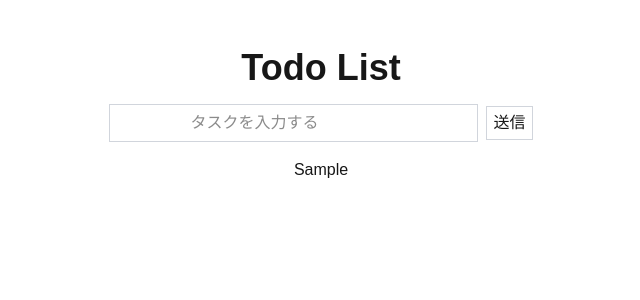
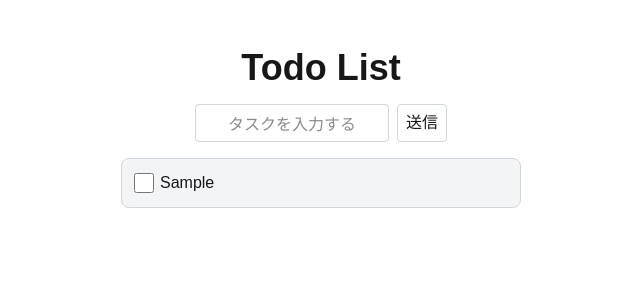
Before and after one commit to yuming-lin-Nuco/TodoList, a Next.js app: page / in a window 1280 px wide. Both pictures are taken after typing "Sample" into the empty fields and a click on the button "送信". Shown: the top 300 px of the page, without its empty margins (319-959 px from the left). Built offline with nearby package versions, Linux system fonts and the light colour scheme.

Commit message:
add: CSS設定

```diff
--- a/app/page.tsx
+++ b/app/page.tsx
@@ -1,31 +1,54 @@
-"use client";
+  "use client";
 
 import { addTodo } from "./actions";
 import { useActionState } from "react";
 
 function Title() {
-  return (
-    <h1 className="text-4xl font-bold mt-4 p-4 ">Todo List</h1>
-  )
-};
+  return <h1 className="text-4xl font-bold mt-4 p-4 ">Todo List</h1>;
+}
 
-function TodoInput({ formAction }: { formAction: (payload: FormData) => void }) {
+function TodoInput({
+  formAction,
+}: {
+  formAction: (payload: FormData) => void;
+}) {
   return (
     <form className="flex items-center gap-2" action={formAction}>
-      <input className="border border-gray-300 px-20 py-1.5" type="text" placeholder="タスクを入力する" name="task" />
-      <button className="border border-gray-300 px-1.5 py-1" type="submit">送信</button>
+      <input
+        className="border border-gray-300 px-8 py-1.5 rounded-sm [field-sizing:content] max-w-[500px]"
+        type="text"
+        placeholder="タスクを入力する"
+        name="task"
+      />
+      <button
+        className="border border-gray-300 px-2 py-1.5 rounded-sm active:scale-95"
+        type="submit"
+      >
+        送信
+      </button>
     </form>
-  )
+  );
 }
 
 function TaskList({ taskList }: { taskList: string[] }) {
   return (
     <ul className="mt-4">
       {taskList.map((task, index) => (
-        <li key={index}>{task}</li>
+        <li
+          className="flex items-center gap-1.5 border border-gray-300 p-3 rounded-lg mb-1 bg-gray-100 w-100"
+          key={index}
+        >
+          <input
+            type="checkbox"
+            className="form-checkbox h-5 w-5 text-blue-500 cursor-pointer"
+          />
+          <div className="break-all">
+            <p>{task}</p>
+          </div>
+        </li>
       ))}
     </ul>
-  )
+  );
 }
 
 export default function TodoList() {
@@ -36,5 +59,5 @@ export default function TodoList() {
       <TodoInput formAction={formAction} />
       <TaskList taskList={taskList} />
     </div>
-  );
+  )
 }
```
